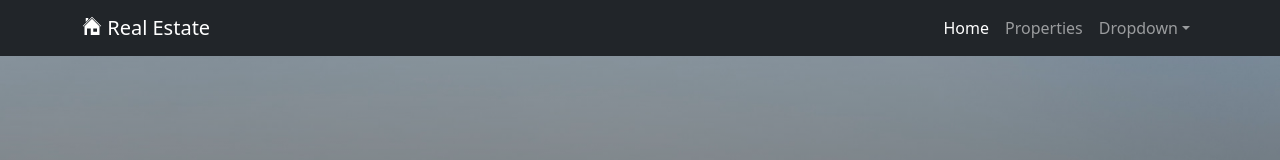
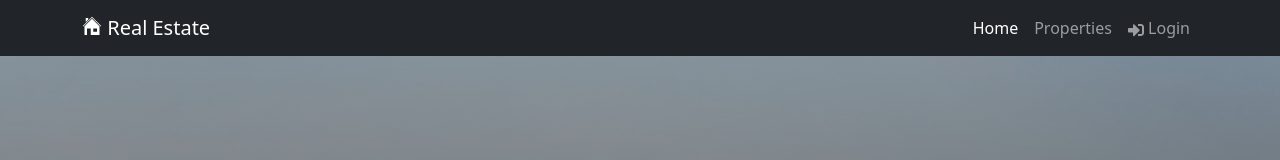
Before and after one commit to Levy-Naibei/django-real-estate-app, a React (Create React App) app in the folder client/: page / in a window 1280 px wide. Shown: the top 160 px of the page. Built offline with nearby package versions, Linux system fonts and the light colour scheme.

Commit message:
feat: added login logout links

```diff
--- a/client/src/components/Header.jsx
+++ b/client/src/components/Header.jsx
@@ -1,9 +1,22 @@
-import React from "react";
 import { Container, Nav, Navbar, NavDropdown } from "react-bootstrap";
 import { LinkContainer } from "react-router-bootstrap";
 import { GiHouse } from "react-icons/gi";
+import { useDispatch, useSelector } from "react-redux";
+import { useNavigate } from "react-router-dom";
+import { FaSignInAlt, FaSignOutAlt } from "react-icons/fa";
+import { logout, reset } from "../features/auth/authSlice";
 
 const Header = () => {
+  const navigate = useNavigate();
+  const dispatch = useDispatch();
+  const { user } = useSelector((state) => state.auth);
+
+  const handleLogout = () => {
+    dispatch(logout());
+    dispatch(reset());
+    navigate("/");
+  };
+
   return (
     <header>
       <Navbar fixed="top" expand="lg" variant="dark" bg="dark" collapseOnSelect>
@@ -27,10 +40,22 @@ const Header = () => {
                 <Nav.Link>Properties</Nav.Link>
               </LinkContainer>
 
-              <NavDropdown title="Dropdown" id="basic-nav-dropdown">
-                <NavDropdown.Item href="#action/3.1">Action 1</NavDropdown.Item>
-                <NavDropdown.Item href="#action/3.2"> action 2 </NavDropdown.Item>
-              </NavDropdown>
+              {user ? (
+                <NavDropdown title={user?.first_name} id={user?.pkid}>
+                  <LinkContainer to="/profile">
+                    <NavDropdown.Item>Profile</NavDropdown.Item>
+                  </LinkContainer>
+                  <NavDropdown.Item onClick={handleLogout}>
+                    <FaSignOutAlt /> Logout
+                  </NavDropdown.Item>
+                </NavDropdown>
+              ) : (
+                <LinkContainer to="/login">
+                  <Nav.Link>
+                    <FaSignInAlt /> Login
+                  </Nav.Link>
+                </LinkContainer>
+              )}
             </Nav>
           </Navbar.Collapse>
         </Container>
```
